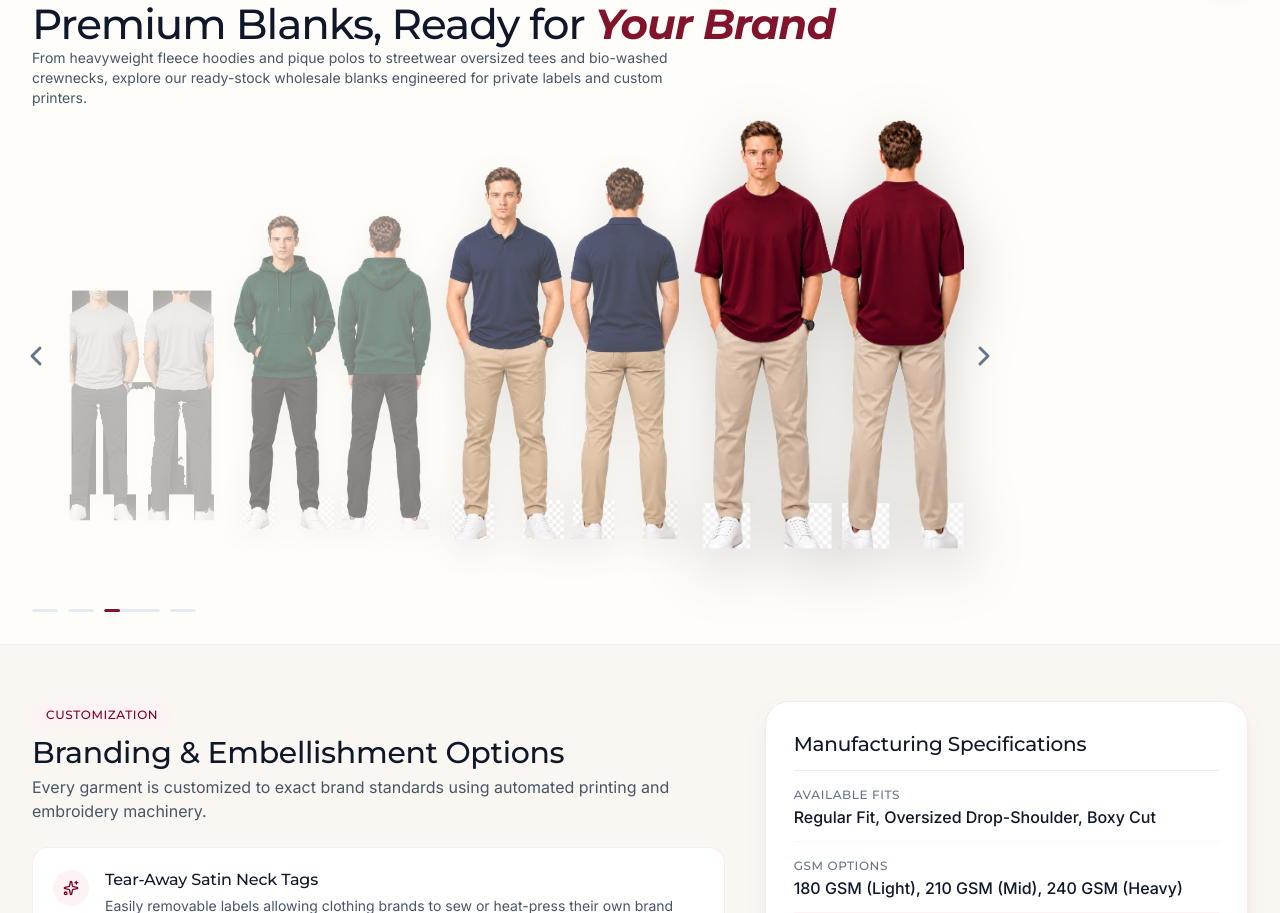
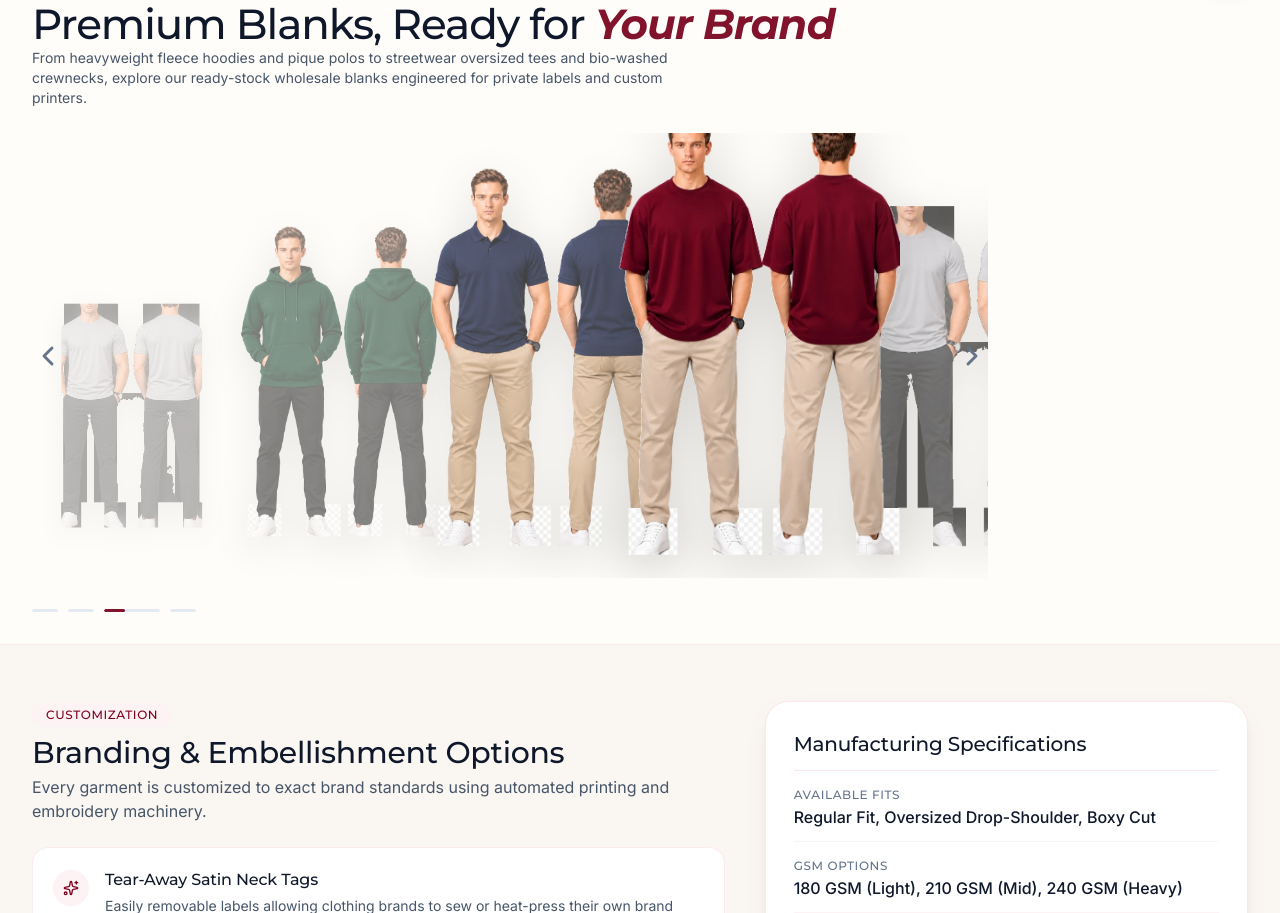
Before and after one commit to zavyxinfotech/Teeszone_website_frontend, a React (Vite) app: page /category/blank in a window 1280 px wide. Shown: the part 788-1701 px from the top of the page. Built offline with nearby package versions, Linux system fonts and the light colour scheme; a web font is replaced by a local one.

Commit message:
feat(showcase): implement smooth sequential horizontal runway glide animation with consistent spacing across all product detail pages

```diff
--- a/src/pages/Categories/components/ClientUniformShowcase.tsx
+++ b/src/pages/Categories/components/ClientUniformShowcase.tsx
@@ -555,7 +555,7 @@ export const ClientUniformShowcase: React.FC<ClientUniformShowcaseProps> = ({
     category === 'academics';
   const isBlank = category === 'blank';
 
-  const slides =
+  const baseSlides =
     propSlides ||
     (isBlank
       ? BLANK_SLIDES
@@ -567,7 +567,11 @@ export const ClientUniformShowcase: React.FC<ClientUniformShowcaseProps> = ({
             ? SCHOOL_SLIDES
             : CORPORATE_SLIDES);
 
-  const [currentIndex, setCurrentIndex] = useState(0);
+  // Ensure runway has at least 4 items so all 5 categories enjoy identical rich perspective
+  const slides = baseSlides.length === 2 ? [...baseSlides, ...baseSlides] : baseSlides;
+
+  const totalSlides = slides.length;
+  const [virtualIndex, setVirtualIndex] = useState(100);
   const [progress, setProgress] = useState(0);
   const [isPaused, setIsPaused] = useState(false);
   const [isInView, setIsInView] = useState(true);
@@ -575,30 +579,34 @@ export const ClientUniformShowcase: React.FC<ClientUniformShowcaseProps> = ({
   const touchStartX = useRef<number | null>(null);
   const touchEndX = useRef<number | null>(null);
 
+  // Active slide index mapped cleanly from infinite virtualIndex
+  const activeIdx = ((virtualIndex % totalSlides) + totalSlides) % totalSlides;
+  const currentSlide = slides[activeIdx];
+
   // Reset index when category or slides change
   useEffect(() => {
-    setCurrentIndex(0);
+    setVirtualIndex(100);
     setProgress(0);
   }, [category, propSlides]);
 
-  const totalSlides = slides.length;
-  const currentSlide = slides[currentIndex];
-
-  // Calculate preceding models staggered on the left in decreasing scale
-  const leftIdx1 = (currentIndex - 1 + totalSlides) % totalSlides;
-  const leftIdx2 = (currentIndex - 2 + totalSlides) % totalSlides;
-  const leftIdx3 = (currentIndex - 3 + totalSlides) % totalSlides;
-
-  const slideDuration = 4500; // 4.5 seconds per circular rotation
+  const slideDuration = 4200; // 4.2s per look (giving ~3.2s rest + 1s luxury glide)
 
   const handleNext = () => {
     setProgress(0);
-    setCurrentIndex((prev) => (prev + 1) % totalSlides);
+    setVirtualIndex((prev) => prev + 1);
   };
 
   const handlePrev = () => {
     setProgress(0);
-    setCurrentIndex((prev) => (prev - 1 + totalSlides) % totalSlides);
+    setVirtualIndex((prev) => prev - 1);
+  };
+
+  const jumpToSlide = (targetIdx: number) => {
+    setProgress(0);
+    setVirtualIndex((prev) => {
+      const cur = ((prev % totalSlides) + totalSlides) % totalSlides;
+      return prev + (targetIdx - cur);
+    });
   };
 
   // IntersectionObserver to auto-scroll when user scrolls into this section
@@ -635,7 +643,7 @@ export const ClientUniformShowcase: React.FC<ClientUniformShowcaseProps> = ({
     }, intervalTime);
 
     return () => clearInterval(timer);
-  }, [currentIndex, isInView, isPaused, totalSlides]);
+  }, [virtualIndex, isInView, isPaused, totalSlides]);
 
   // Touch swipe handling for mobile
   const handleTouchStart = (e: React.TouchEvent) => {
@@ -656,6 +664,153 @@ export const ClientUniformShowcase: React.FC<ClientUniformShowcaseProps> = ({
     }
     touchStartX.current = null;
     touchEndX.current = null;
+  };
+
+  // Helper styles for desktop runway slots
+  const getDesktopSlotStyle = (diff: number) => {
+    // diff: -4 (exiting left), -3, -2, -1, 0 (main focus), +1 (entering right), +2 (offstage right)
+    const baseLeft = 76; // Focus center at 76% (adjacent to right detail cards)
+    const step = 22;     // Exactly 22% consistent spacing between every image
+    const posX = baseLeft + diff * step;
+
+    if (diff === 0) {
+      return {
+        left: `${posX}%`,
+        transform: 'translateX(-50%) scale(1.0)',
+        opacity: 1,
+        zIndex: 30,
+        filter: 'none',
+        marginBottom: '0px',
+        pointerEvents: 'auto' as const,
+      };
+    }
+    if (diff === -1) {
+      return {
+        left: `${posX}%`,
+        transform: 'translateX(-50%) scale(0.85)',
+        opacity: 0.74,
+        zIndex: 20,
+        filter: 'none',
+        marginBottom: '12px',
+        pointerEvents: 'auto' as const,
+      };
+    }
+    if (diff === -2) {
+      return {
+        left: `${posX}%`,
+        transform: 'translateX(-50%) scale(0.70)',
+        opacity: 0.52,
+        zIndex: 15,
+        filter: 'blur(0.25px)',
+        marginBottom: '24px',
+        pointerEvents: 'auto' as const,
+      };
+    }
+    if (diff === -3) {
+      return {
+        left: `${posX}%`,
+        transform: 'translateX(-50%) scale(0.56)',
+        opacity: 0.32,
+        zIndex: 10,
+        filter: 'blur(0.5px)',
+        marginBottom: '36px',
+        pointerEvents: 'auto' as const,
+      };
+    }
+    if (diff === 1) {
+      return {
+        left: `${posX}%`,
+        transform: 'translateX(-50%) scale(0.85)',
+        opacity: 0.65,
+        zIndex: 20,
+        filter: 'none',
+        marginBottom: '12px',
+        pointerEvents: 'auto' as const,
+      };
+    }
+    if (diff <= -4) {
+      return {
+        left: `${posX}%`,
+        transform: 'translateX(-50%) scale(0.42)',
+        opacity: 0,
+        zIndex: 5,
+        filter: 'blur(1px)',
+        marginBottom: '44px',
+        pointerEvents: 'none' as const,
+      };
+    }
+    // diff >= 2
+    return {
+      left: `${posX}%`,
+      transform: 'translateX(-50%) scale(0.70)',
+      opacity: 0,
+      zIndex: 5,
+      filter: 'none',
+      marginBottom: '20px',
+      pointerEvents: 'none' as const,
+    };
+  };
+
+  // Helper styles for mobile runway slots
+  const getMobileSlotStyle = (diff: number) => {
+    const baseLeft = 50; // Main focus centered at 50%
+    const step = 54;     // 54% responsive gap on mobile
+    const posX = baseLeft + diff * step;
+
+    if (diff === 0) {
+      return {
+        left: `${posX}%`,
+        transform: 'translateX(-50%) scale(1.0)',
+        opacity: 1,
+        zIndex: 30,
+        filter: 'none',
+        marginBottom: '0px',
+        pointerEvents: 'auto' as const,
+      };
+    }
+    if (diff === -1) {
+      return {
+        left: `${posX}%`,
+        transform: 'translateX(-50%) scale(0.80)',
+        opacity: 0.55,
+        zIndex: 20,
+        filter: 'blur(0.3px)',
+        marginBottom: '8px',
+        pointerEvents: 'auto' as const,
+      };
+    }
+    if (diff === 1) {
+      return {
+        left: `${posX}%`,
+        transform: 'translateX(-50%) scale(0.80)',
+        opacity: 0.55,
+        zIndex: 20,
+        filter: 'blur(0.3px)',
+        marginBottom: '8px',
+        pointerEvents: 'auto' as const,
+      };
+    }
+    if (diff <= -2) {
+      return {
+        left: `${posX}%`,
+        transform: 'translateX(-50%) scale(0.60)',
+        opacity: 0,
+        zIndex: 5,
+        filter: 'blur(1px)',
+        marginBottom: '16px',
+        pointerEvents: 'none' as const,
+      };
+    }
+    // diff >= 2
+    return {
+      left: `${posX}%`,
+      transform: 'translateX(-50%) scale(0.60)',
+      opacity: 0,
+      zIndex: 5,
+      filter: 'none',
+      marginBottom: '16px',
+      pointerEvents: 'none' as const,
+    };
   };
 
   const badgeText = isBlank
@@ -753,109 +908,60 @@ export const ClientUniformShowcase: React.FC<ClientUniformShowcaseProps> = ({
               </p>
             </div>
 
-            {/* Showcase Stage: Evenly Distributed Runway Spacing Following Reference Image 2 */}
+            {/* Showcase Stage: Smooth Sequential Horizontal Runway Glide Following Reference Image 2 */}
             <div
-              className="relative my-auto flex items-end justify-center h-[380px] xl:h-[430px] w-full pb-1 select-none"
+              className="relative my-auto flex items-end justify-center h-[390px] xl:h-[445px] w-full pb-1 select-none overflow-hidden"
             >
               {/* Backward Navigation Button */}
               <button
                 onClick={handlePrev}
                 aria-label="Previous showcase slide"
-                className="absolute -left-3 xl:-left-5 top-1/2 -translate-y-1/2 z-40 p-2 text-charcoal-500 hover:text-burgundy-700 bg-transparent border-none shadow-none flex items-center justify-center transition-all duration-200 hover:scale-125 cursor-pointer"
+                className="absolute left-0 xl:-left-2 top-1/2 -translate-y-1/2 z-40 p-2 text-charcoal-500 hover:text-burgundy-700 bg-transparent border-none shadow-none flex items-center justify-center transition-all duration-200 hover:scale-125 cursor-pointer"
               >
                 <ChevronLeft className="w-8 h-8 stroke-[2.2]" />
               </button>
 
-              {/* Models Runway Row: Evenly Distributed with Consistent Gaps along Visual Perspective Axis */}
+              {/* Virtual Infinite Runway Track */}
+              <div className="relative w-full h-full flex items-end">
+                {[virtualIndex - 3, virtualIndex - 2, virtualIndex - 1, virtualIndex, virtualIndex + 1, virtualIndex + 2].map((k) => {
+                  const slideIdx = ((k % totalSlides) + totalSlides) % totalSlides;
+                  const slide = slides[slideIdx];
+                  const diff = k - virtualIndex;
+                  const slotStyle = getDesktopSlotStyle(diff);
+
+                  return (
                     <div
-                className={`w-full h-full flex items-end ${
-                  totalSlides > 2 ? 'justify-between' : 'justify-end gap-12 xl:gap-20'
-                } px-3 xl:px-6`}
-              >
-                {/* Shaded Model 3 (Smallest, furthest left, along perspective axis) */}
-                {totalSlides > 3 && (
-                  <div
+                      key={k}
                       onClick={() => {
+                        if (diff !== 0) {
                           setProgress(0);
-                      setCurrentIndex(leftIdx3);
+                          setVirtualIndex(k);
+                        }
                       }}
-                    className="flex flex-col items-center justify-end w-[17%] xl:w-[18%] max-w-[200px] xl:max-w-[220px] mb-7 xl:mb-9 cursor-pointer transition-all duration-500 hover:scale-[1.04] group"
+                      className="absolute bottom-0 flex flex-col items-center justify-end w-[290px] xl:w-[340px] cursor-pointer"
                       style={{
-                      opacity: 0.32,
-                      filter: 'drop-shadow(0 4px 10px rgba(0,0,0,0.06)) blur(0.5px) grayscale(15%)',
+                        ...slotStyle,
+                        transformOrigin: 'bottom center',
+                        transition:
+                          'left 0.95s cubic-bezier(0.25, 1, 0.5, 1), transform 0.95s cubic-bezier(0.25, 1, 0.5, 1), opacity 0.95s cubic-bezier(0.25, 1, 0.5, 1), filter 0.95s cubic-bezier(0.25, 1, 0.5, 1), margin-bottom 0.95s cubic-bezier(0.25, 1, 0.5, 1)',
                       }}
-                    title={`Switch to ${slides[leftIdx3].brand}`}
+                      title={`Switch to ${slide.brand}`}
                     >
                       <img
-                      src={slides[leftIdx3].modelImage}
-                      alt={slides[leftIdx3].brand}
-                      className="w-full h-auto max-h-[240px] xl:max-h-[270px] object-contain select-none transition-opacity duration-300 group-hover:opacity-100"
+                        src={slide.modelImage}
+                        alt={slide.brand}
+                        className="w-full h-auto max-h-[420px] xl:max-h-[470px] object-contain select-none pointer-events-none drop-shadow-[0_14px_28px_rgba(0,0,0,0.16)]"
                       />
                     </div>
-                )}
-
-                {/* Shaded Model 2 (Mid-left, along perspective axis) */}
-                {totalSlides > 2 && (
-                  <div
-                    onClick={() => {
-                      setProgress(0);
-                      setCurrentIndex(leftIdx2);
-                    }}
-                    className="flex flex-col items-center justify-end w-[21%] xl:w-[22%] max-w-[240px] xl:max-w-[265px] mb-5 xl:mb-6 cursor-pointer transition-all duration-500 hover:scale-[1.04] group"
-                    style={{
-                      opacity: 0.52,
-                      filter: 'drop-shadow(0 6px 14px rgba(0,0,0,0.09)) blur(0.25px) grayscale(8%)',
-                    }}
-                    title={`Switch to ${slides[leftIdx2].brand}`}
-                  >
-                    <img
-                      src={slides[leftIdx2].modelImage}
-                      alt={slides[leftIdx2].brand}
-                      className="w-full h-auto max-h-[295px] xl:max-h-[335px] object-contain select-none transition-opacity duration-300 group-hover:opacity-100"
-                    />
-                  </div>
-                )}
-
-                {/* Shaded Model 1 (Immediately left of main model, along perspective axis) */}
-                {totalSlides > 1 && (
-                  <div
-                    onClick={() => {
-                      setProgress(0);
-                      setCurrentIndex(leftIdx1);
-                    }}
-                    className="flex flex-col items-center justify-end w-[25%] xl:w-[26%] max-w-[280px] xl:max-w-[315px] mb-2 xl:mb-3 cursor-pointer transition-all duration-500 hover:scale-[1.04] group"
-                    style={{
-                      opacity: 0.74,
-                      filter: 'drop-shadow(0 10px 20px rgba(0,0,0,0.12))',
-                    }}
-                    title={`Switch to ${slides[leftIdx1].brand}`}
-                  >
-                    <img
-                      src={slides[leftIdx1].modelImage}
-                      alt={slides[leftIdx1].brand}
-                      className="w-full h-auto max-h-[350px] xl:max-h-[395px] object-contain select-none transition-opacity duration-300 group-hover:opacity-100"
-                    />
-                  </div>
-                )}
-
-                {/* MAIN ACTIVE MODEL (Foreground right, largest, crisp, ground baseline mb-0) */}
-                <div
-                  className="flex flex-col items-center justify-end w-[29%] xl:w-[30%] max-w-[330px] xl:max-w-[375px] mb-0 transition-all duration-700 ease-out z-30"
-                >
-                  <img
-                    key={currentSlide.id}
-                    src={currentSlide.modelImage}
-                    alt={`${currentSlide.brand} showcase`}
-                    className="w-full h-auto max-h-[415px] xl:max-h-[465px] object-contain drop-shadow-[0_16px_30px_rgba(0,0,0,0.18)] select-none"
-                  />
-                </div>
+                  );
+                })}
               </div>
 
               {/* Forward Navigation Button */}
               <button
                 onClick={handleNext}
                 aria-label="Next showcase slide"
-                className="absolute -right-3 xl:-right-5 top-1/2 -translate-y-1/2 z-40 p-2 text-charcoal-500 hover:text-burgundy-700 bg-transparent border-none shadow-none flex items-center justify-center transition-all duration-200 hover:scale-125 cursor-pointer"
+                className="absolute right-0 xl:-right-2 top-1/2 -translate-y-1/2 z-40 p-2 text-charcoal-500 hover:text-burgundy-700 bg-transparent border-none shadow-none flex items-center justify-center transition-all duration-200 hover:scale-125 cursor-pointer"
               >
                 <ChevronRight className="w-8 h-8 stroke-[2.2]" />
               </button>
@@ -866,16 +972,13 @@ export const ClientUniformShowcase: React.FC<ClientUniformShowcaseProps> = ({
               {slides.map((_, idx) => (
                 <button
                   key={idx}
-                  onClick={() => {
-                    setProgress(0);
-                    setCurrentIndex(idx);
-                  }}
+                  onClick={() => jumpToSlide(idx)}
                   aria-label={`Go to slide ${idx + 1}`}
                   className="relative h-[3px] rounded-full overflow-hidden transition-all duration-300 cursor-pointer"
-                  style={{ width: currentIndex === idx ? '56px' : '26px' }}
+                  style={{ width: activeIdx === idx ? '56px' : '26px' }}
                 >
                   <div className="absolute inset-0 bg-charcoal-200/90 rounded-full" />
-                  {currentIndex === idx && (
+                  {activeIdx === idx && (
                     <div
                       className="absolute inset-y-0 left-0 bg-[#82132C] rounded-full transition-all duration-75 ease-linear"
                       style={{ width: `${progress}%` }}
@@ -925,83 +1028,60 @@ export const ClientUniformShowcase: React.FC<ClientUniformShowcaseProps> = ({
             </p>
           </div>
 
-          {/* Mobile Stage: Evenly Spaced Runway Models Following Image 2 */}
+          {/* Mobile Stage: Smooth Sequential Horizontal Runway Glide Following Reference Image 2 */}
           <div
-            className="relative py-2 flex items-end justify-center min-h-[300px] xs:min-h-[330px] w-full px-1"
+            className="relative py-2 flex items-end justify-center min-h-[300px] xs:min-h-[330px] w-full px-1 overflow-hidden"
           >
             {/* Mobile Backward Button */}
             <button
               onClick={handlePrev}
               aria-label="Previous showcase slide"
-              className="absolute left-0 top-1/2 -translate-y-1/2 z-30 p-1.5 text-charcoal-500 hover:text-burgundy-700 bg-transparent border-none shadow-none flex items-center justify-center cursor-pointer transition-transform hover:scale-110"
+              className="absolute left-0 top-1/2 -translate-y-1/2 z-40 p-1.5 text-charcoal-500 hover:text-burgundy-700 bg-transparent border-none shadow-none flex items-center justify-center cursor-pointer transition-transform hover:scale-110"
             >
               <ChevronLeft className="w-6 h-6 stroke-[2.2]" />
             </button>
 
-            {/* Mobile Runway Models Container with Even Spacing and Perspective Axis */}
-            <div className="w-full max-w-sm sm:max-w-md mx-auto flex items-end justify-center gap-3 xs:gap-4 sm:gap-6 px-6">
-              {/* Left Shaded Model 2 (tablet / wider screens sm:) */}
-              {totalSlides > 2 && (
+            {/* Mobile Virtual Runway Track */}
+            <div className="relative w-full h-[300px] xs:h-[330px] flex items-end">
+              {[virtualIndex - 2, virtualIndex - 1, virtualIndex, virtualIndex + 1, virtualIndex + 2].map((k) => {
+                const slideIdx = ((k % totalSlides) + totalSlides) % totalSlides;
+                const slide = slides[slideIdx];
+                const diff = k - virtualIndex;
+                const slotStyle = getMobileSlotStyle(diff);
+
+                return (
                   <div
+                    key={k}
                     onClick={() => {
+                      if (diff !== 0) {
                         setProgress(0);
-                    setCurrentIndex(leftIdx2);
+                        setVirtualIndex(k);
+                      }
                     }}
-                  className="hidden sm:flex flex-col items-center justify-end w-[24%] max-w-[120px] mb-4 cursor-pointer transition-all duration-500 hover:scale-[1.04]"
+                    className="absolute bottom-0 flex flex-col items-center justify-end w-[210px] xs:w-[240px] cursor-pointer"
                     style={{
-                    opacity: 0.35,
-                    filter: 'drop-shadow(0 4px 10px rgba(0,0,0,0.08)) blur(0.4px)',
+                      ...slotStyle,
+                      transformOrigin: 'bottom center',
+                      transition:
+                        'left 0.95s cubic-bezier(0.25, 1, 0.5, 1), transform 0.95s cubic-bezier(0.25, 1, 0.5, 1), opacity 0.95s cubic-bezier(0.25, 1, 0.5, 1), filter 0.95s cubic-bezier(0.25, 1, 0.5, 1), margin-bottom 0.95s cubic-bezier(0.25, 1, 0.5, 1)',
                     }}
-                  title={`Switch to ${slides[leftIdx2].brand}`}
+                    title={`Switch to ${slide.brand}`}
                   >
                     <img
-                    src={slides[leftIdx2].modelImage}
-                    alt={slides[leftIdx2].brand}
-                    className="w-full h-auto max-h-[220px] object-contain select-none"
+                      src={slide.modelImage}
+                      alt={slide.brand}
+                      className="w-full h-auto max-h-[295px] xs:max-h-[330px] object-contain select-none pointer-events-none drop-shadow-[0_12px_22px_rgba(0,0,0,0.16)]"
                     />
                   </div>
-              )}
-
-              {/* Left Shaded Model 1 */}
-              {totalSlides > 1 && (
-                <div
-                  onClick={() => {
-                    setProgress(0);
-                    setCurrentIndex(leftIdx1);
-                  }}
-                  className="flex flex-col items-center justify-end w-[40%] sm:w-[32%] max-w-[155px] mb-2 cursor-pointer transition-all duration-500 hover:scale-[1.04]"
-                  style={{
-                    opacity: 0.60,
-                    filter: 'drop-shadow(0 6px 14px rgba(0,0,0,0.10))',
-                  }}
-                  title={`Switch to ${slides[leftIdx1].brand}`}
-                >
-                  <img
-                    src={slides[leftIdx1].modelImage}
-                    alt={slides[leftIdx1].brand}
-                    className="w-full h-auto max-h-[250px] xs:max-h-[275px] object-contain select-none"
-                  />
-                </div>
-              )}
-
-              {/* Active Main Model */}
-              <div
-                className="flex flex-col items-center justify-end w-[56%] sm:w-[44%] max-w-[215px] xs:max-w-[235px] mb-0 transition-all duration-500"
-              >
-                <img
-                  key={currentSlide.id}
-                  src={currentSlide.modelImage}
-                  alt={`${currentSlide.brand} showcase`}
-                  className="w-full h-auto max-h-[295px] xs:max-h-[330px] object-contain drop-shadow-[0_12px_22px_rgba(0,0,0,0.16)] transition-all duration-500 select-none"
-                />
-              </div>
+                );
+              })}
             </div>
 
             {/* Mobile Forward Button */}
             <button
               onClick={handleNext}
               aria-label="Next showcase slide"
-              className="absolute right-0 top-1/2 -translate-y-1/2 z-30 p-1.5 text-charcoal-500 hover:text-burgundy-700 bg-transparent border-none shadow-none flex items-center justify-center cursor-pointer transition-transform hover:scale-110"
+              className="absolute right-0 top-1/2 -translate-y-1/2 z-40 p-1.5 text-charcoal-500 hover:text-burgundy-700 bg-transparent border-none shadow-none flex items-center justify-center cursor-pointer transition-transform hover:scale-110"
             >
               <ChevronRight className="w-6 h-6 stroke-[2.2]" />
             </button>
@@ -1012,16 +1092,13 @@ export const ClientUniformShowcase: React.FC<ClientUniformShowcaseProps> = ({
             {slides.map((_, idx) => (
               <button
                 key={idx}
-                onClick={() => {
-                  setProgress(0);
-                  setCurrentIndex(idx);
-                }}
+                onClick={() => jumpToSlide(idx)}
                 aria-label={`Go to slide ${idx + 1}`}
                 className="relative h-[3px] rounded-full overflow-hidden transition-all duration-300 cursor-pointer"
-                style={{ width: currentIndex === idx ? '44px' : '20px' }}
+                style={{ width: activeIdx === idx ? '44px' : '20px' }}
               >
                 <div className="absolute inset-0 bg-charcoal-200/90 rounded-full" />
-                {currentIndex === idx && (
+                {activeIdx === idx && (
                   <div
                     className="absolute inset-y-0 left-0 bg-[#82132C] rounded-full transition-all duration-75 ease-linear"
                     style={{ width: `${progress}%` }}
```
Lines whose indentation alone changed are shown as unchanged.
